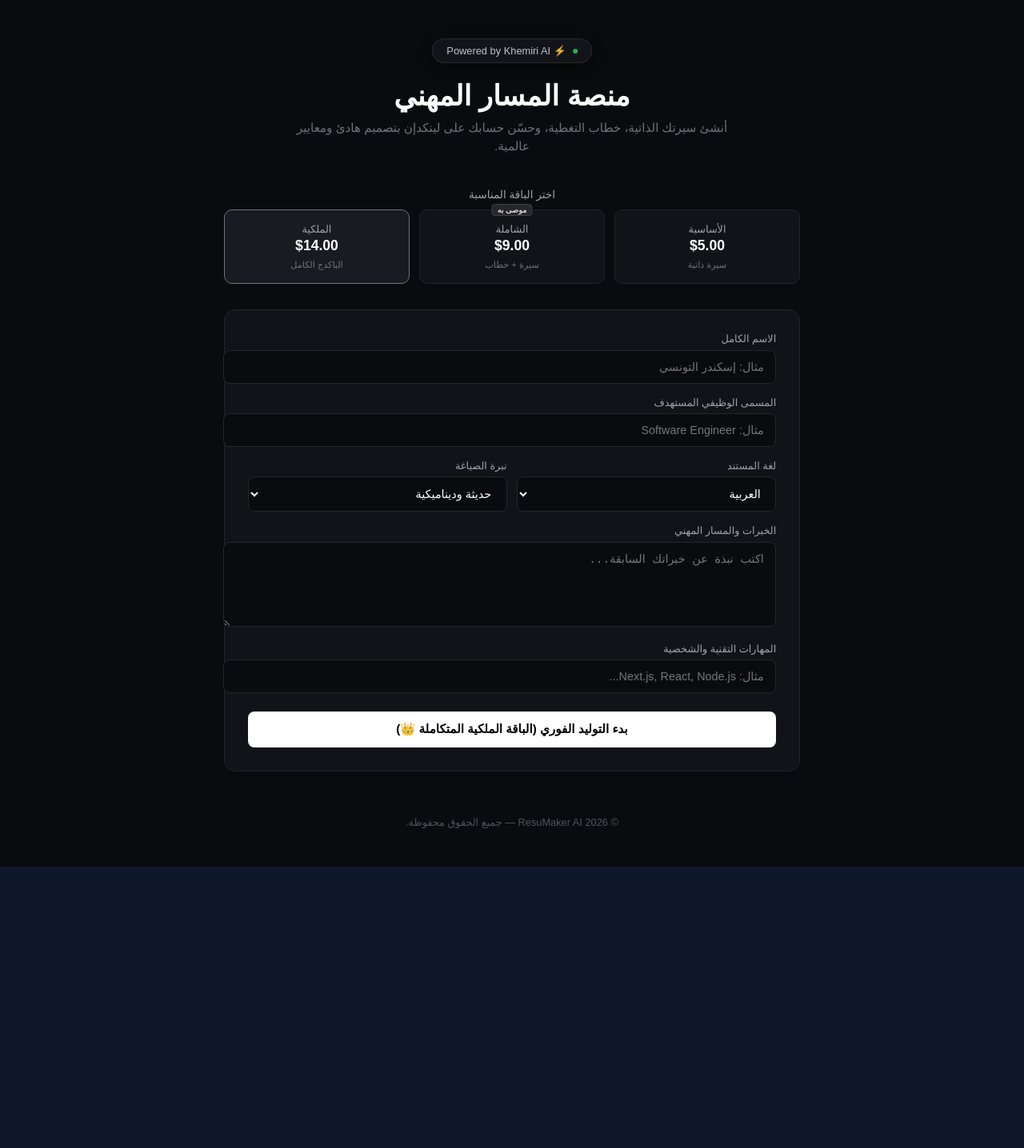
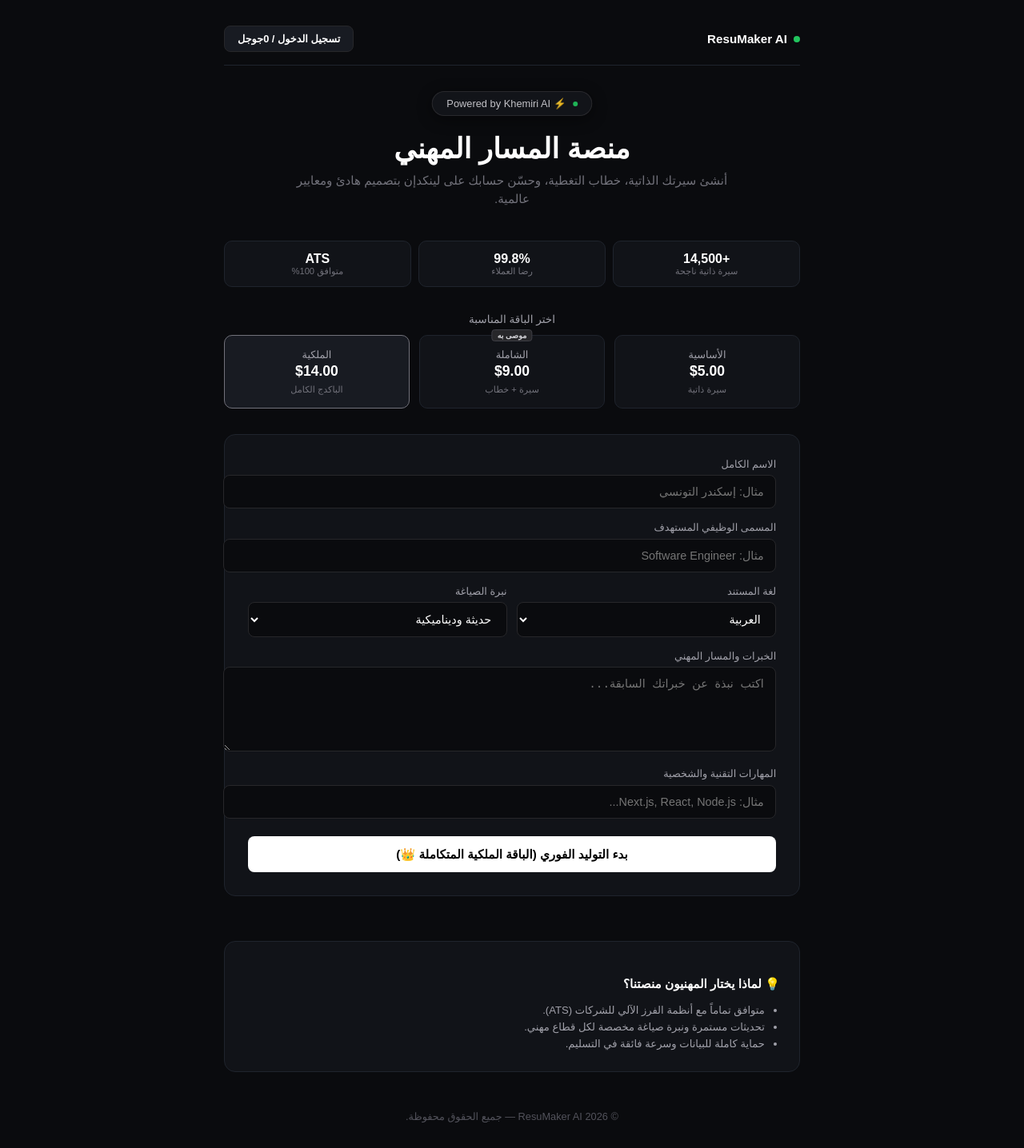
Before and after one commit to IskanderKhemiri1234/ai-resume-builder, a Next.js app: page / in a window 1280 px wide. Shown: the whole page at 80% size. Before the commit the page ends 1084 px from the top, so only its background shows below. Built offline with nearby package versions, Linux system fonts and the light colour scheme.

Commit message:
Implement authentication modal and user email state
Added authentication modal and user email state management.

```diff
--- a/src/app/page.tsx
+++ b/src/app/page.tsx
@@ -22,6 +22,8 @@
   const [error, setError] = useState('');
   const [result, setResult] = useState('');
   const [paid, setPaid] = useState(false);
+  const [authModal, setAuthModal] = useState(false);
+  const [userEmail, setUserEmail] = useState('');
 
   useEffect(() => {
     if (result && !paid) {
@@ -98,9 +100,9 @@
   };
 
   return (
-    <main style={{ minHeight: '100vh', backgroundColor: '#0a0b0e', color: '#ededed', padding: '3rem 1.2rem', fontFamily: 'sans-serif' }}>
+    <main style={{ minHeight: '100vh', backgroundColor: '#0a0b0e', color: '#ededed', padding: '2rem 1.2rem', fontFamily: 'sans-serif' }}>
 
-      {/* ستايل الحركة الخفيفة والفخمة للتوقيع العلوي */}
+      {/* ستايل الحركة والتنسيق الفاخر */}
       <style jsx global>{`
         @keyframes subtlePulse {
           0% { transform: scale(1); opacity: 0.9; }
@@ -113,6 +115,43 @@
       `}</style>
 
       <div style={{ maxWidth: '720px', margin: '0 auto' }}>
+
+        {/* شريط التنقل العلوي الاحترافي (Navbar) */}
+        <nav style={{ display: 'flex', justifyContent: 'space-between', alignItems: 'center', marginBottom: '2rem', paddingBottom: '1rem', borderBottom: '1px solid #1f242d' }}>
+          <div style={{ display: 'flex', alignItems: 'center', gap: '0.5rem' }}>
+            <span style={{ width: '8px', height: '8px', borderRadius: '50%', backgroundColor: '#22c55e' }}></span>
+            <span style={{ fontWeight: '700', fontSize: '0.95rem', color: '#fff' }}>ResuMaker AI</span>
+          </div>
+          <div>
+            <button onClick={() => setAuthModal(true)} style={{ background: '#181b22', color: '#fff', border: '1px solid #27272a', padding: '0.5rem 1rem', borderRadius: '8px', fontSize: '0.8rem', fontWeight: '600', cursor: 'pointer' }}>
+              {userEmail ? `👤 ${userEmail}` : 'تسجيل الدخول / 0جوجل'}
+            </button>
+          </div>
+        </nav>
+
+        {/* نافذة تسجيل الدخول العائمة (Modal) */}
+        {authModal && (
+          <div style={{ position: 'fixed', inset: 0, background: 'rgba(0,0,0,0.8)', display: 'flex', justifyContent: 'center', alignItems: 'center', zIndex: 100, padding: '1rem' }}>
+            <div style={{ background: '#111318', border: '1px solid #27272a', padding: '2rem', borderRadius: '14px', width: '100%', maxWidth: '400px', textAlign: 'center' }}>
+              <h3 style={{ color: '#fff', marginBottom: '0.5rem', fontSize: '1.2rem' }}>تسجيل الدخول إلى حسابك</h3>
+              <p style={{ color: '#71717a', fontSize: '0.85rem', marginBottom: '1.5rem' }}>احفظ سيرتك الذاتية وتابع تقدمك المهني</p>
+
+              <button onClick={() => { setUserEmail('user@gmail.com'); setAuthModal(false); }} style={{ width: '100%', background: '#fff', color: '#000', border: 'none', padding: '0.75rem', borderRadius: '8px', fontWeight: '600', marginBottom: '0.8rem', cursor: 'pointer', display: 'flex', justifyContent: 'center', alignItems: 'center', gap: '0.5rem' }}>
+                🌐 متابعة باستخدام Google
+              </button>
+
+              <div style={{ margin: '1rem 0', color: '#52525b', fontSize: '0.8rem' }}>أو عبر البريد الإلكتروني</div>
+
+              <input type="email" placeholder="name@example.com" style={{ width: '100%', padding: '0.75rem', borderRadius: '8px', border: '1px solid #27272a', background: '#0a0b0e', color: '#fff', marginBottom: '1rem', outline: 'none' }} />
+
+              <button onClick={() => { setUserEmail('custom@email.com'); setAuthModal(false); }} style={{ width: '100%', background: '#27272a', color: '#fff', border: 'none', padding: '0.75rem', borderRadius: '8px', fontWeight: '600', marginBottom: '1rem', cursor: 'pointer' }}>
+                متابعة برابط البريد
+              </button>
+
+              <button onClick={() => setAuthModal(false)} style={{ background: 'transparent', color: '#71717a', border: 'none', cursor: 'pointer', fontSize: '0.8rem' }}>إغلاق النافذة</button>
+            </div>
+          </div>
+        )}
 
         {/* رأسية المنصة مع التوقيع المتحرك الفخم */}
         <header style={{ textAlign: 'center', marginBottom: '2.5rem' }}>
@@ -128,6 +167,22 @@
             أنشئ سيرتك الذاتية، خطاب التغطية، وحسّن حسابك على لينكدإن بتصميم هادئ ومعايير عالمية.
           </p>
         </header>
+
+        {/* مساحة الاحتفاظ بالمستخدم وزيادة الثقة (Engagement & Social Proof) */}
+        <div style={{ display: 'grid', gridTemplateColumns: 'repeat(3, 1fr)', gap: '0.6rem', marginBottom: '2rem', textAlign: 'center' }}>
+          <div style={{ background: '#111318', padding: '0.8rem', borderRadius: '10px', border: '1px solid #1f242d' }}>
+            <div style={{ fontSize: '1rem', fontWeight: 'bold', color: '#fff' }}>+14,500</div>
+            <div style={{ fontSize: '0.7rem', color: '#71717a' }}>سيرة ذاتية ناجحة</div>
+          </div>
+          <div style={{ background: '#111318', padding: '0.8rem', borderRadius: '10px', border: '1px solid #1f242d' }}>
+            <div style={{ fontSize: '1rem', fontWeight: 'bold', color: '#fff' }}>99.8%</div>
+            <div style={{ fontSize: '0.7rem', color: '#71717a' }}>رضا العملاء</div>
+          </div>
+          <div style={{ background: '#111318', padding: '0.8rem', borderRadius: '10px', border: '1px solid #1f242d' }}>
+            <div style={{ fontSize: '1rem', fontWeight: 'bold', color: '#fff' }}>ATS</div>
+            <div style={{ fontSize: '0.7rem', color: '#71717a' }}>متوافق 100%</div>
+          </div>
+        </div>
 
         {/* قسم الباقات */}
         <div style={{ marginBottom: '2rem' }}>
@@ -248,7 +303,17 @@
           </div>
         )}
 
-        <footer style={{ textAlign: 'center', marginTop: '3.5rem', color: '#52525b', fontSize: '0.8rem' }}>
+        {/* قسم إضافي لتقليل الخروج السريع (Trust & FAQ Preview) */}
+        <div style={{ marginTop: '3.5rem', background: '#111318', padding: '1.5rem', borderRadius: '14px', border: '1px solid #1f242d' }}>
+          <h4 style={{ color: '#fff', fontSize: '0.95rem', marginBottom: '0.8rem' }}>💡 لماذا يختار المهنيون منصتنا؟</h4>
+          <ul style={{ color: '#a1a1aa', fontSize: '0.82rem', paddingRight: '1.2rem', margin: 0, lineHeight: '1.6' }}>
+            <li>متوافق تماماً مع أنظمة الفرز الآلي للشركات (ATS).</li>
+            <li>تحديثات مستمرة ونبرة صياغة مخصصة لكل قطاع مهني.</li>
+            <li>حماية كاملة للبيانات وسرعة فائقة في التسليم.</li>
+          </ul>
+        </div>
+
+        <footer style={{ textAlign: 'center', marginTop: '3rem', color: '#52525b', fontSize: '0.8rem' }}>
           © 2026 ResuMaker AI — جميع الحقوق محفوظة.
         </footer>
       </div>
```
